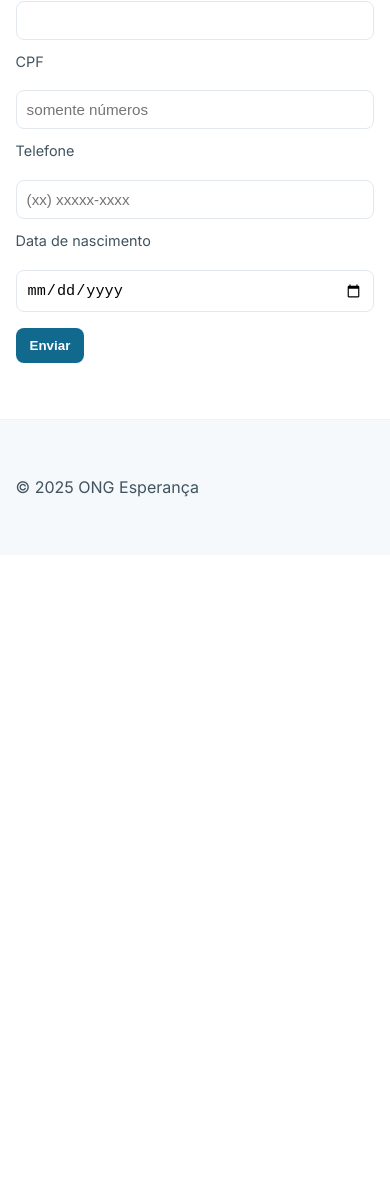
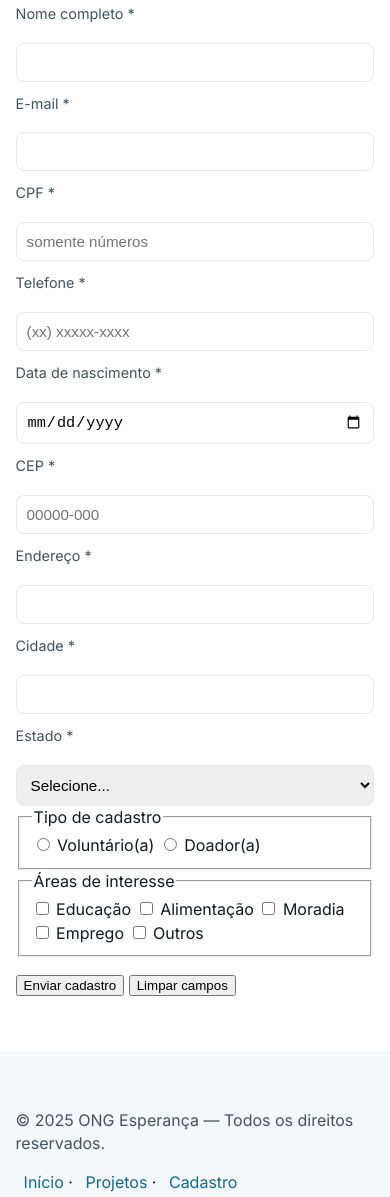
Before and after one commit to davimb/plataforma-ONG, a plain HTML site: page cadastro.html in a window 390 px wide. Shown: the part 354-1551 px from the top of the page. Before the commit the page ends 909 px from the top, so only its background shows below. Drawn offline with Linux system fonts and the light colour scheme.

Commit message:
feat: versão final EP2 (HTML + CSS + responsividade)

```diff
--- a/cadastro.html
+++ b/cadastro.html
@@ -3,8 +3,10 @@
 
 <head>
     <meta charset="utf-8" />
-    <meta name="viewport" content="width=device-width,initial-scale=1" />
-    <title>Plataforma ONG — Cadastro</title>
+    <meta name="viewport" content="width=device-width, initial-scale=1" />
+    <meta name="description"
+        content="ONG Esperança — faça seu cadastro como voluntário ou doador e ajude a transformar vidas." />
+    <title>ONG Esperança — Cadastro</title>
     <link rel="stylesheet" href="css/styles.css" />
 </head>
 
@@ -24,36 +26,78 @@
     </header>
 
     <main class="container" id="conteudo" tabindex="-1">
-        <h1>Cadastro de Voluntário</h1>
+        <h1>Cadastro de Voluntários e Doadores</h1>
+        <p>Preencha o formulário abaixo para se cadastrar como voluntário(a) ou doador(a). Os campos marcados com * são
+            obrigatórios.</p>
 
         <form id="form-cadastro" novalidate>
             <div class="form-grid">
-                <label for="nome">Nome completo</label>
+                <label for="nome">Nome completo *</label>
                 <input id="nome" name="nome" type="text" required />
 
-                <label for="email">E-mail</label>
+                <label for="email">E-mail *</label>
                 <input id="email" name="email" type="email" required />
 
-                <label for="cpf">CPF</label>
-                <input id="cpf" name="cpf" type="text" inputmode="numeric" pattern="\d{11}"
-                    placeholder="somente números" required />
+                <label for="cpf">CPF *</label>
+                <input id="cpf" name="cpf" type="text" pattern="\d{11}" placeholder="somente números" required />
 
-                <label for="telefone">Telefone</label>
-                <input id="telefone" name="telefone" type="tel" placeholder="(xx) xxxxx-xxxx" />
+                <label for="telefone">Telefone *</label>
+                <input id="telefone" name="telefone" type="tel" placeholder="(xx) xxxxx-xxxx" required />
 
-                <label for="nascimento">Data de nascimento</label>
-                <input id="nascimento" name="nascimento" type="date" />
+                <label for="nascimento">Data de nascimento *</label>
+                <input id="nascimento" name="nascimento" type="date" required />
+
+                <label for="cep">CEP *</label>
+                <input id="cep" name="cep" type="text" placeholder="00000-000" pattern="\d{5}-\d{3}" required />
+
+                <label for="endereco">Endereço *</label>
+                <input id="endereco" name="endereco" type="text" required />
+
+                <label for="cidade">Cidade *</label>
+                <input id="cidade" name="cidade" type="text" required />
+
+                <label for="estado">Estado *</label>
+                <select id="estado" name="estado" required>
+                    <option value="">Selecione...</option>
+                    <option>SP</option>
+                    <option>RJ</option>
+                    <option>MG</option>
+                    <option>PR</option>
+                    <option>RS</option>
+                    <option>BA</option>
+                </select>
             </div>
 
+            <fieldset>
+                <legend>Tipo de cadastro</legend>
+                <label><input type="radio" name="tipo" value="voluntario" required> Voluntário(a)</label>
+                <label><input type="radio" name="tipo" value="doador"> Doador(a)</label>
+            </fieldset>
+
+            <fieldset>
+                <legend>Áreas de interesse</legend>
+                <label><input type="checkbox" name="interesse" value="educacao"> Educação</label>
+                <label><input type="checkbox" name="interesse" value="alimentacao"> Alimentação</label>
+                <label><input type="checkbox" name="interesse" value="moradia"> Moradia</label>
+                <label><input type="checkbox" name="interesse" value="emprego"> Emprego</label>
+                <label><input type="checkbox" name="interesse" value="outros"> Outros</label>
+            </fieldset>
+
             <div class="form-actions">
-                <button type="submit" class="btn-primary">Enviar</button>
+                <button type="submit" class="btn">Enviar cadastro</button>
+                <button type="reset" class="btn ghost">Limpar campos</button>
             </div>
         </form>
     </main>
 
     <footer class="site-footer" role="contentinfo">
         <div class="container">
-            <p>&copy; <span id="ano3"></span> ONG Esperança</p>
+            <p>&copy; <span id="ano3"></span> ONG Esperança — Todos os direitos reservados.</p>
+            <nav aria-label="links úteis">
+                <a href="index.html">Início</a> ·
+                <a href="projetos.html">Projetos</a> ·
+                <a href="cadastro.html" aria-current="page">Cadastro</a>
+            </nav>
         </div>
     </footer>
 
```
